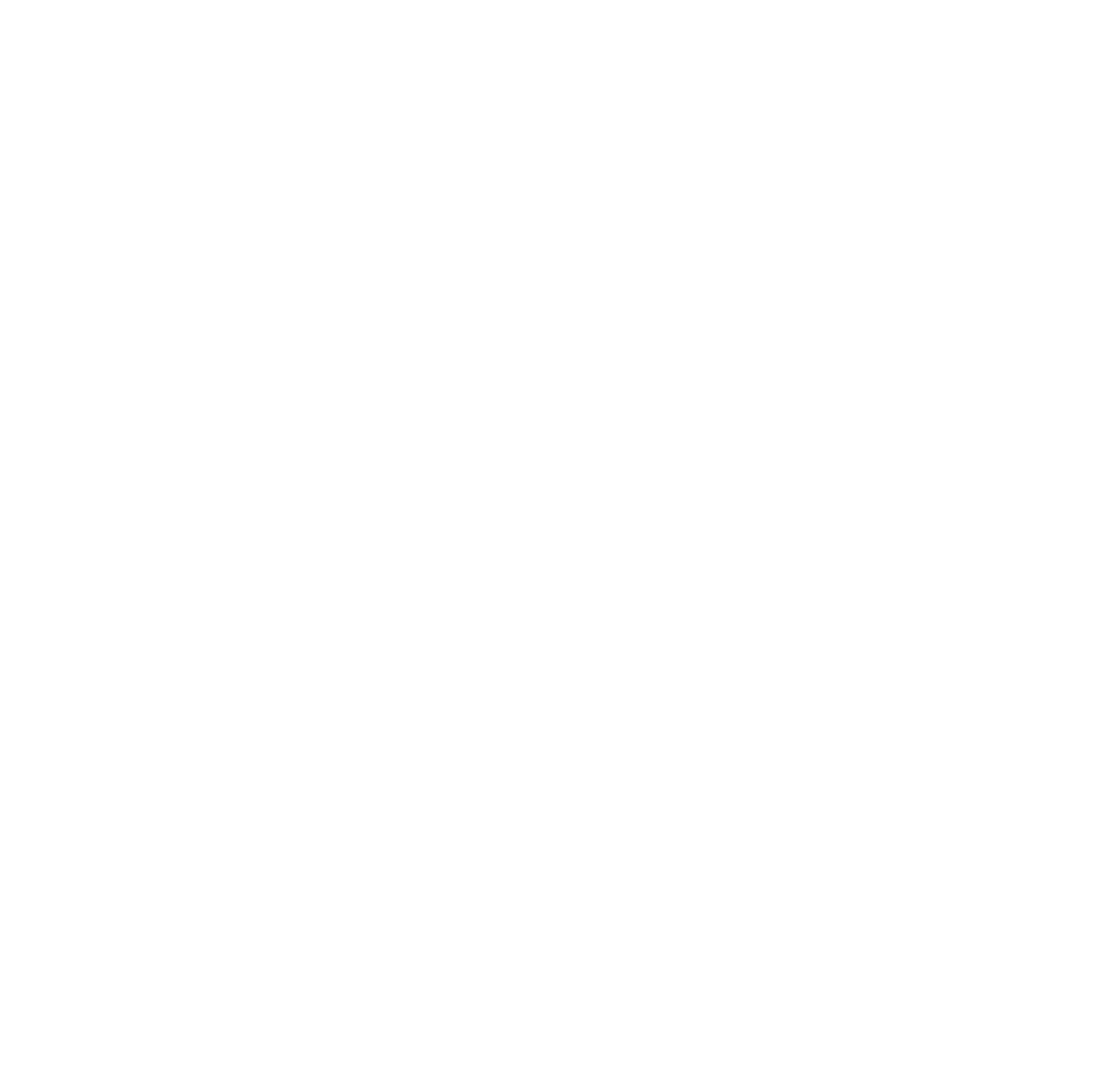
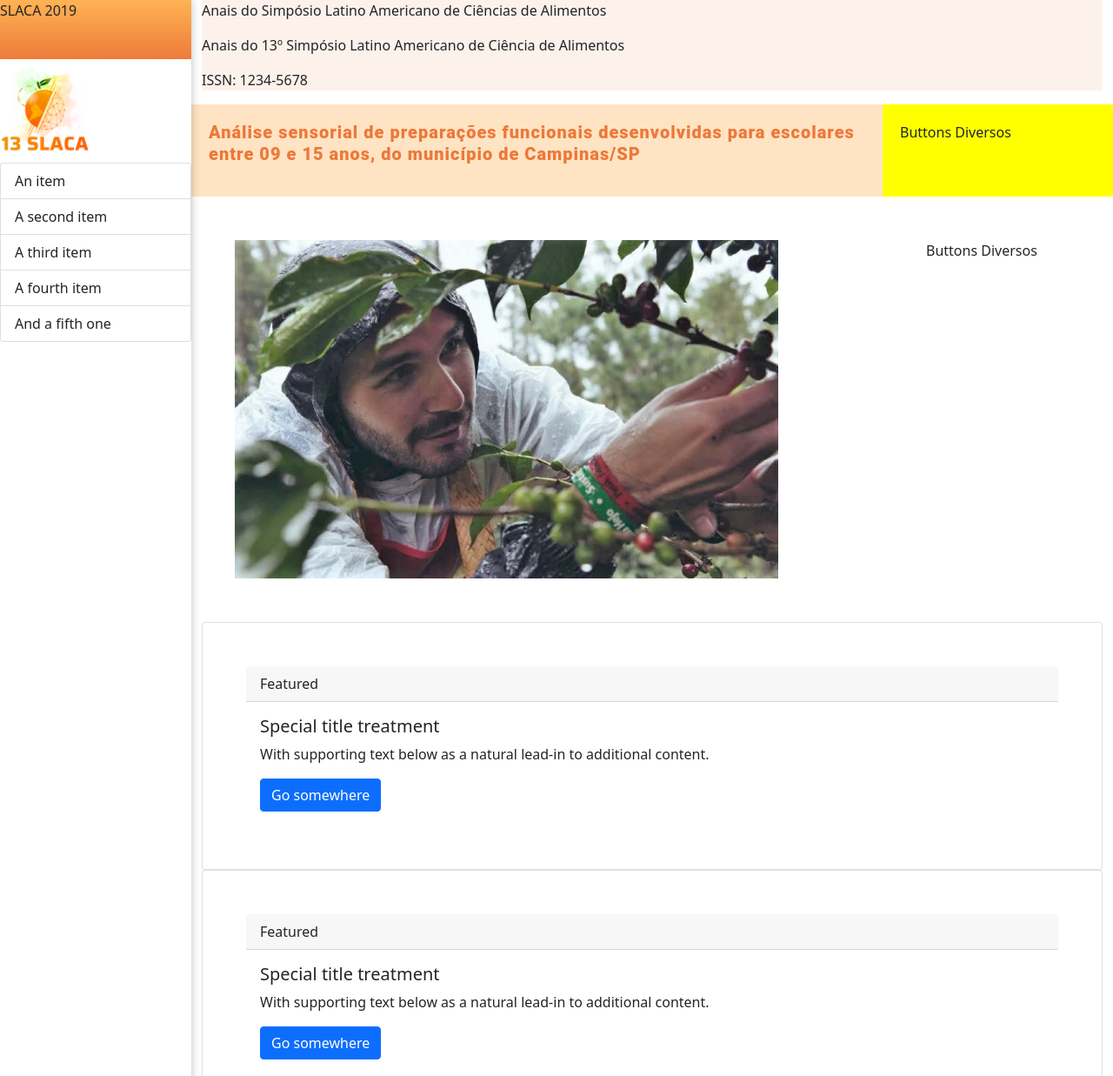
Before and after one commit to rlazani/slaca, a plain HTML site: page index.html in a window 1280 px wide. Shown: the top 1237 px of the page at 87% size. Before the commit the page ends 800 px from the top, so only its background shows below. Drawn offline with nearby package versions, Linux system fonts and the light colour scheme.

Commit message:
rascunho inicial com configuração de linhas, colunas e html

```diff
--- a/index.html
+++ b/index.html
@@ -17,9 +17,118 @@
   </head>
   <body>
 
+    <div class="container-fluid principal">
+
+
+      <div class="row firstRow">
+
+
+        <aside class="col colunaEsquerda fixed-top p-0">
+
+          <div class="retangulo">
+            <p> SLACA 2019</p>
+          </div>
+
+          <div class="logo">
+          <img src="imagem/slaca.png">
+          </div>
+
+          <div class="menu">
+            <ul class="list-group">
+              <li class="list-group-item list-group-item-action">An item</li>
+              <li class="list-group-item">A second item</li>
+              <li class="list-group-item">A third item</li>
+              <li class="list-group-item">A fourth item</li>
+              <li class="list-group-item">And a fifth one</li>
+            </ul>
+          </div>
 
 
 
+        </aside>
+
+
+
+        <section class="col colunaDireita">
+
+          <header>
+            <p>Anais do Simpósio Latino Americano de Ciências de Alimentos </p>
+            <p>Anais do 13º Simpósio Latino Americano de Ciência de Alimentos </p>
+            <p>ISSN: 1234-5678</p>
+          </header>
+
+          <div class="row secondRow">
+            <div class = "col-9 titulo">
+              <p>Análise sensorial de preparações
+              funcionais desenvolvidas para escolares entre 09 e 15 anos, do município de Campinas/SP
+              </p>
+            </div>
+            <div class = "col-3 buttonsDiversos">
+              Buttons Diversos
+            </div>
+
+          </div> <!-- Fim secondRow -->
+
+          <div class="row thirdRow">
+            <div class = "col-9 video">
+              <img src="imagem/teste1.jpg">
+            </div>
+            <div class = "col-3 detalhes">
+              Buttons Diversos
+            </div>
+
+          </div> <!-- Fim thirdRow -->
+
+          <div class="card resumo">
+            <div class="card-header">
+              Featured
+            </div>
+            <div class="card-body">
+              <h5 class="card-title">Special title treatment</h5>
+              <p class="card-text">With supporting text below as a natural lead-in to additional content.</p>
+              <a href="#" class="btn btn-primary">Go somewhere</a>
+            </div>
+          </div>
+
+          <div class="card discussões">
+            <div class="card-header">
+              Featured
+            </div>
+            <div class="card-body">
+              <h5 class="card-title">Special title treatment</h5>
+              <p class="card-text">With supporting text below as a natural lead-in to additional content.</p>
+              <a href="#" class="btn btn-primary">Go somewhere</a>
+            </div>
+          </div>
+
+          <footer class="row final">
+            <div class = "col-3 buttonsDiversos">
+              Logo
+              </div>
+            <div class = "col-9 titulo">
+              <p>Análise sensorial de preparações
+              funcionais desenvolvidas para escolares entre 09 e 15 anos, do município de Campinas/SP
+              </p>
+            </div>
+
+            </footer>
+
+
+        </section> <!-- Fim colunaDireita -->
+
+
+
+
+
+
+
+      </div> <!-- Fim firstRow -->
+
+
+
+
+
+    </div> <!-- Fim container principal -->
 
 
 
--- a/style.css
+++ b/style.css
@@ -0,0 +1,105 @@
+
+
+/*container principal*/
+
+.principal {
+    background-color: 000000;
+
+}
+
+/* Resumo Expandido*/
+
+.colunaEsquerda {
+
+    width: 220px;
+    height: 2314px;
+    left: 0%;
+    right: 0%;
+    top: 0%;
+    bottom: -36.04%;
+    background: #FFFFFF;
+    box-shadow: 0px 0px 10px rgba(0, 0, 0, 0.25);
+}
+
+.retangulo {
+    background-color: #ED7839;
+    width: 220px;
+    height: 68px;
+    background: linear-gradient(180deg, #FFB354 0%, #EE7A3A 100%);
+}
+
+.logo img {
+    width: 90%;
+}
+
+
+
+
+/*Fim Resumo Expandido */
+
+.colunaDireita {
+    margin-left: 220px;
+}
+
+
+/* Header */
+header {
+
+    left: 0px;
+    top: 0px;
+    background: #FDF1EB;
+}
+
+
+/* Content */
+
+.secondRow {
+
+
+}
+
+/* título do trabalho */
+.titulo {
+
+padding: 20px;
+
+background-color: bisque;
+font-family: Roboto;
+font-style: normal;
+font-weight: 900;
+font-size: 20px;
+line-height: 125%;
+
+
+letter-spacing: 0.05em;
+
+color: #ED7839;
+
+}
+
+
+.buttonsDiversos {
+    background-color: yellow;
+    padding: 20px;
+}
+
+.thirdRow {
+
+
+}
+
+.video {
+    padding: 50px;
+}
+
+.detalhes {
+    padding: 50px;
+}
+
+.resumo {
+    padding: 50px;
+}
+
+.discussões {
+    padding: 50px;
+}
```
Also changed, not shown: imagem/slaca.png (added), imagem/teste1.jpg (added).
